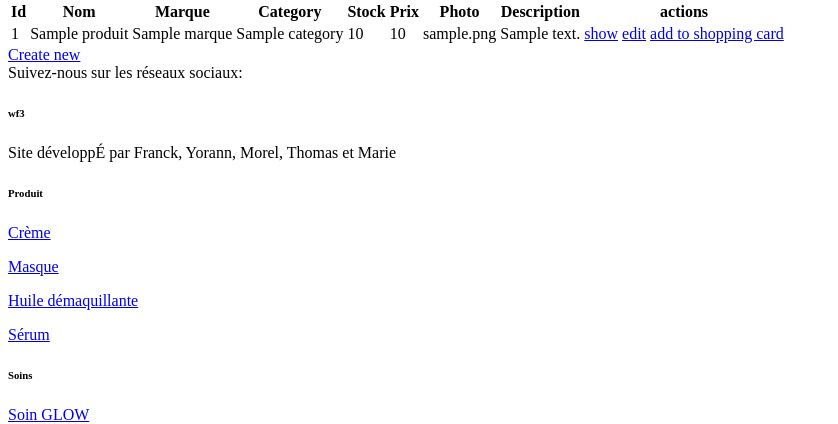
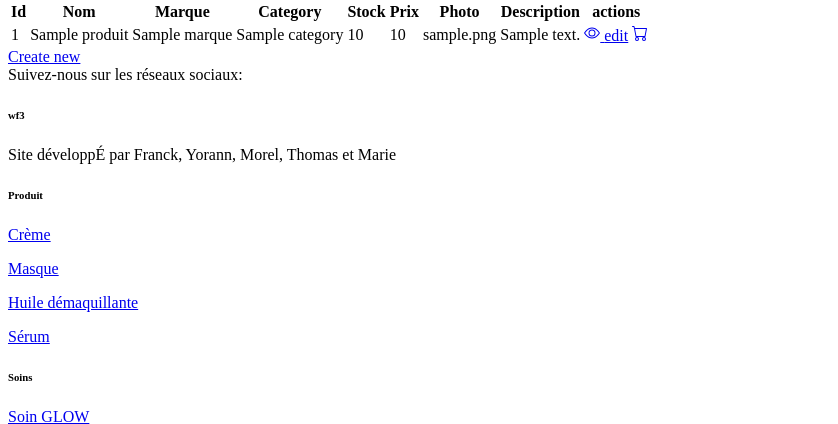
Before and after one commit to yorannelisabeth/ProjetWebForce3, a Symfony app: template templates/produit/index.html.twig in a window 1280 px wide. Shown: the part 133-557 px from the top of the page, without its empty margins (0-838 px from the left). Run offline with Twig, Linux system fonts and the light colour scheme; the template is opened without the code that fills it: most values are stand-ins (such as "Sample title", 1, 10 or a date in 2020); some libraries are stand-ins or nearby versions.

Commit message:
icones indexProduits

```diff
--- a/templates/panier/index.html.twig
+++ b/templates/panier/index.html.twig
@@ -6,6 +6,8 @@
     <h1>Votre Panier</h1>
 
     {% if items| length > 0  %}
+
+
         <table class= "table">
             <thead>
                 <tr>
@@ -45,6 +47,7 @@
             </tfoot>
         </table>
 
+
              <a href="#" class= "btn btn-success btn-sm" >
                     Acheter
             </a>
--- a/templates/produit/index.html.twig
+++ b/templates/produit/index.html.twig
@@ -31,9 +31,18 @@
                 <td>{{ produit.Photo }}</td>
                 <td>{{ produit.Description }}</td>
                 <td>
-                    <a href="{{ path('produit_show', {'id': produit.id}) }}">show</a>
+                    <a href="{{ path('produit_show', {'id': produit.id}) }}" class= "btn btn-success btn-sm" ><svg xmlns="http://www.w3.org/2000/svg" width="16" height="16" fill="currentColor" class="bi bi-eye" viewBox="0 0 16 16">
+  <path d="M16 8s-3-5.5-8-5.5S0 8 0 8s3 5.5 8 5.5S16 8 16 8zM1.173 8a13.133 13.133 0 0 1 1.66-2.043C4.12 4.668 5.88 3.5 8 3.5c2.12 0 3.879 1.168 5.168 2.457A13.133 13.133 0 0 1 14.828 8c-.058.087-.122.183-.195.288-.335.48-.83 1.12-1.465 1.755C11.879 11.332 10.119 12.5 8 12.5c-2.12 0-3.879-1.168-5.168-2.457A13.134 13.134 0 0 1 1.172 8z"/>
+  <path d="M8 5.5a2.5 2.5 0 1 0 0 5 2.5 2.5 0 0 0 0-5zM4.5 8a3.5 3.5 0 1 1 7 0 3.5 3.5 0 0 1-7 0z"/>
+</svg>
+    <i class="bi bi-eye"></i>
+</a>
                     <a href="{{ path('produit_edit', {'id': produit.id}) }}">edit</a>
-                    <a href="{{ path('ajout_produit', {'id': produit.id}) }}">add to shopping card</a>
+                    <a href="{{ path('ajout_produit', {'id': produit.id}) }}" class= "btn btn-success btn-sm"><svg xmlns="http://www.w3.org/2000/svg" width="16" height="16" fill="currentColor" class="bi bi-cart" viewBox="0 0 16 16">
+  <path d="M0 1.5A.5.5 0 0 1 .5 1H2a.5.5 0 0 1 .485.379L2.89 3H14.5a.5.5 0 0 1 .491.592l-1.5 8A.5.5 0 0 1 13 12H4a.5.5 0 0 1-.491-.408L2.01 3.607 1.61 2H.5a.5.5 0 0 1-.5-.5zM3.102 4l1.313 7h8.17l1.313-7H3.102zM5 12a2 2 0 1 0 0 4 2 2 0 0 0 0-4zm7 0a2 2 0 1 0 0 4 2 2 0 0 0 0-4zm-7 1a1 1 0 1 1 0 2 1 1 0 0 1 0-2zm7 0a1 1 0 1 1 0 2 1 1 0 0 1 0-2z"/>
+</svg>
+                        <i class="bi bi-cart"></i>
+                    </a>
 
                 </td>
             </tr>
```
Also changed, not shown: src/Controller/PanierController.php (+35 -33 lines), public/img/IMG_20210418_130126-60b4b7dc8807b.jpg (added), public/img/IMG_20210418_130126-60b4e9b73ca34.jpg (added).
